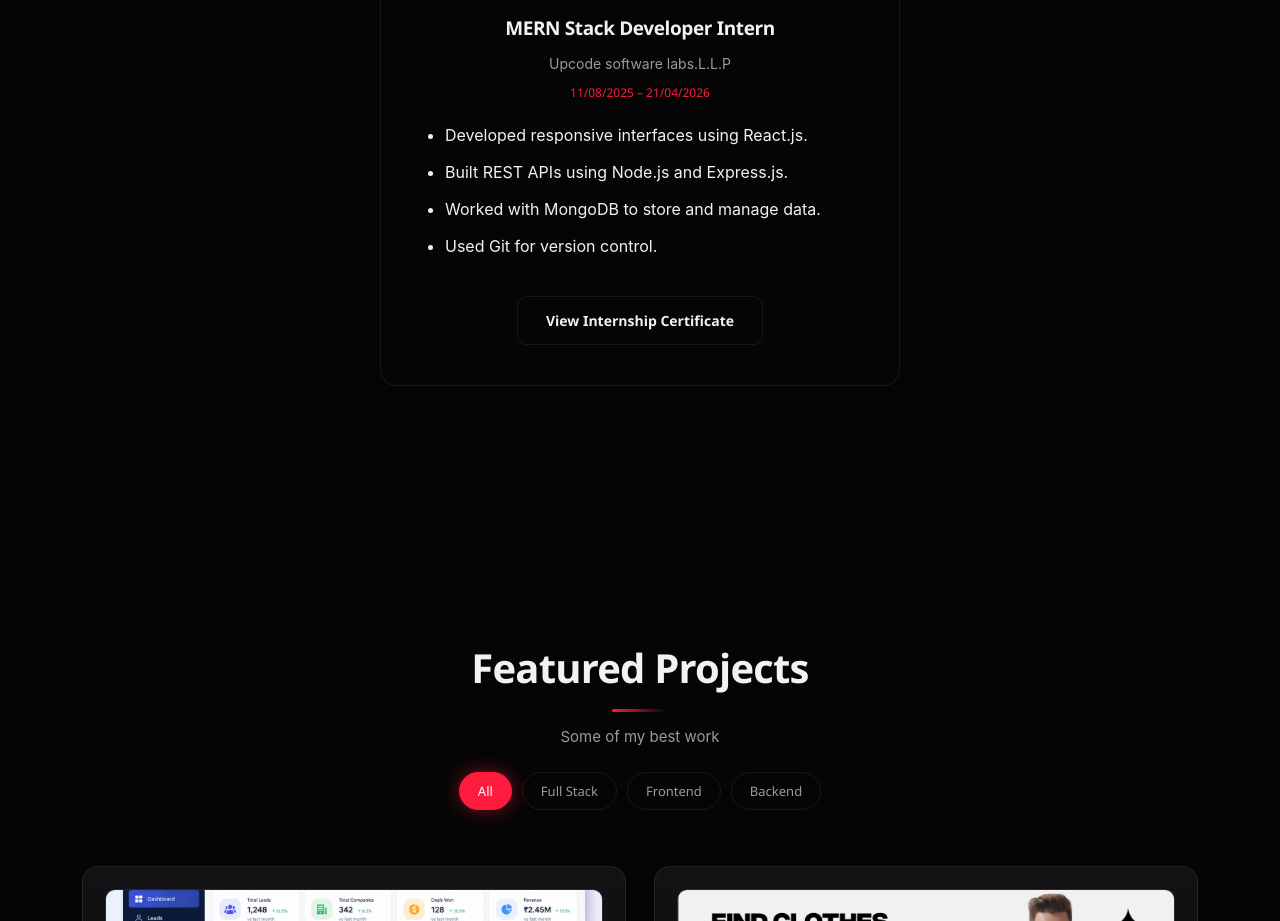
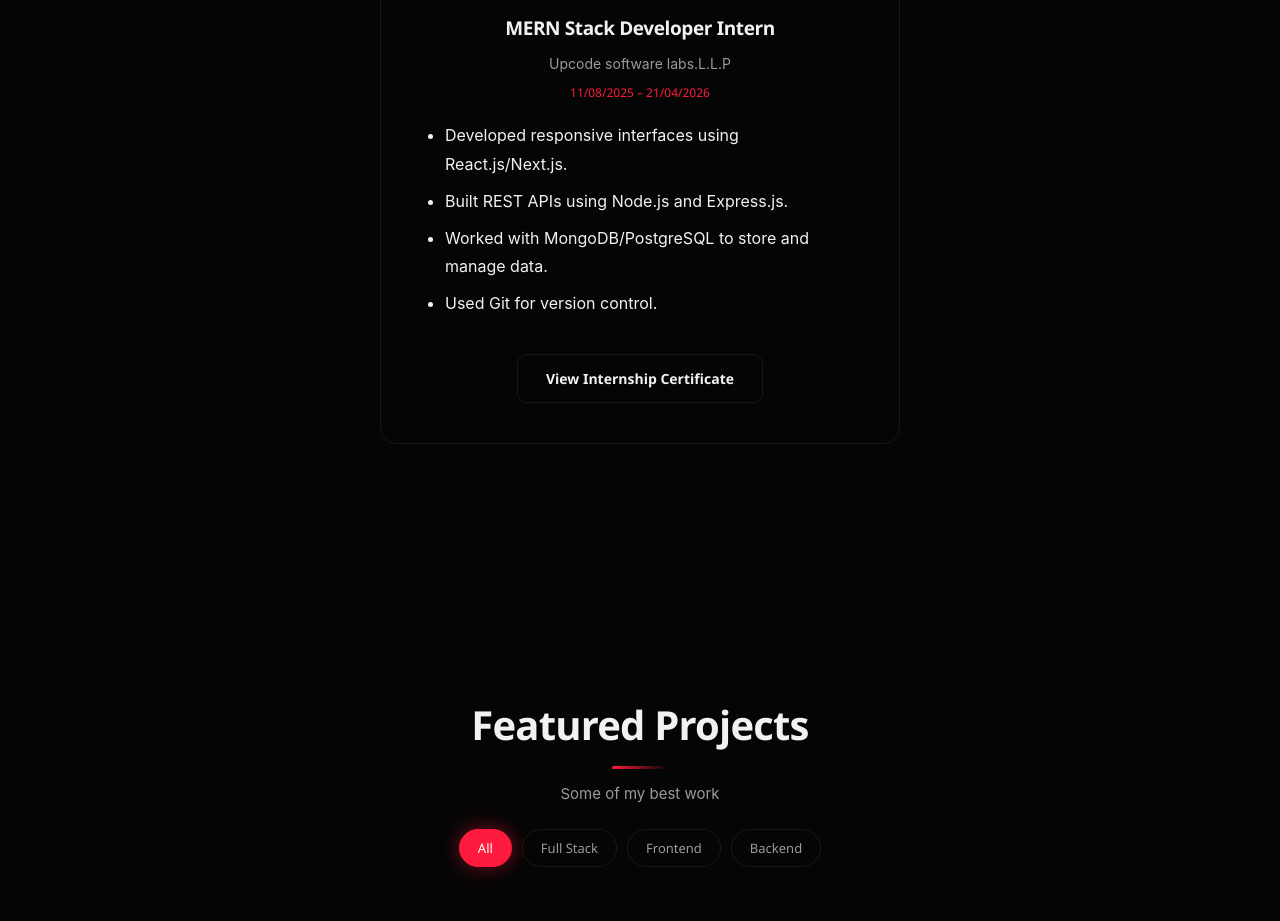
Before and after one commit to sooryajith77/portfolio, a React (Vite) app: page / in a window 1280 px wide. Shown: the part 1200-2121 px from the top of the page. Built offline with nearby package versions, Linux system fonts and the light colour scheme.

Commit message:
certificate added

```diff
--- a/src/App.jsx
+++ b/src/App.jsx
@@ -392,9 +392,9 @@ function App() {
       </p>
 
       <ul className="experience-details">
-        <li>Developed responsive interfaces using React.js.</li>
+        <li>Developed responsive interfaces using React.js/Next.js.</li>
         <li>Built REST APIs using Node.js and Express.js.</li>
-        <li>Worked with MongoDB to store and manage data.</li>
+        <li>Worked with MongoDB/PostgreSQL to store and manage data.</li>
         <li>Used Git for version control.</li>
       </ul>
 
```
